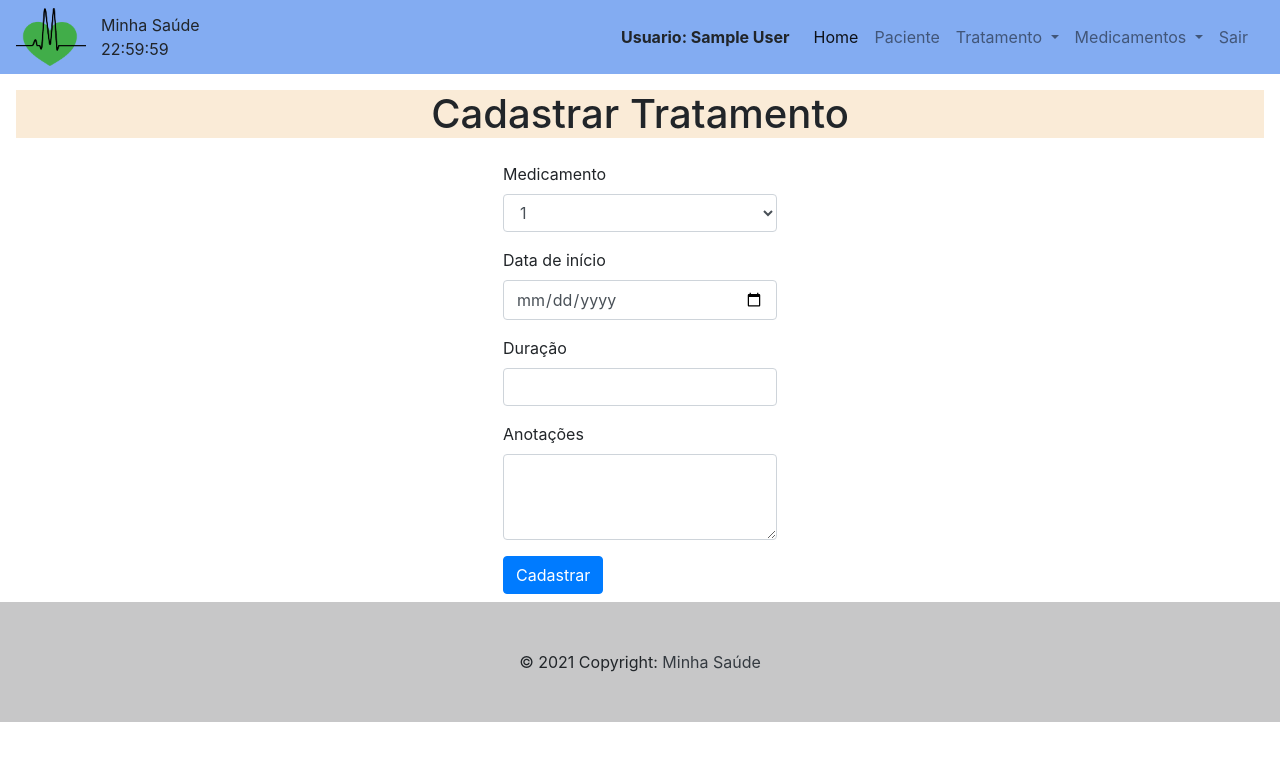
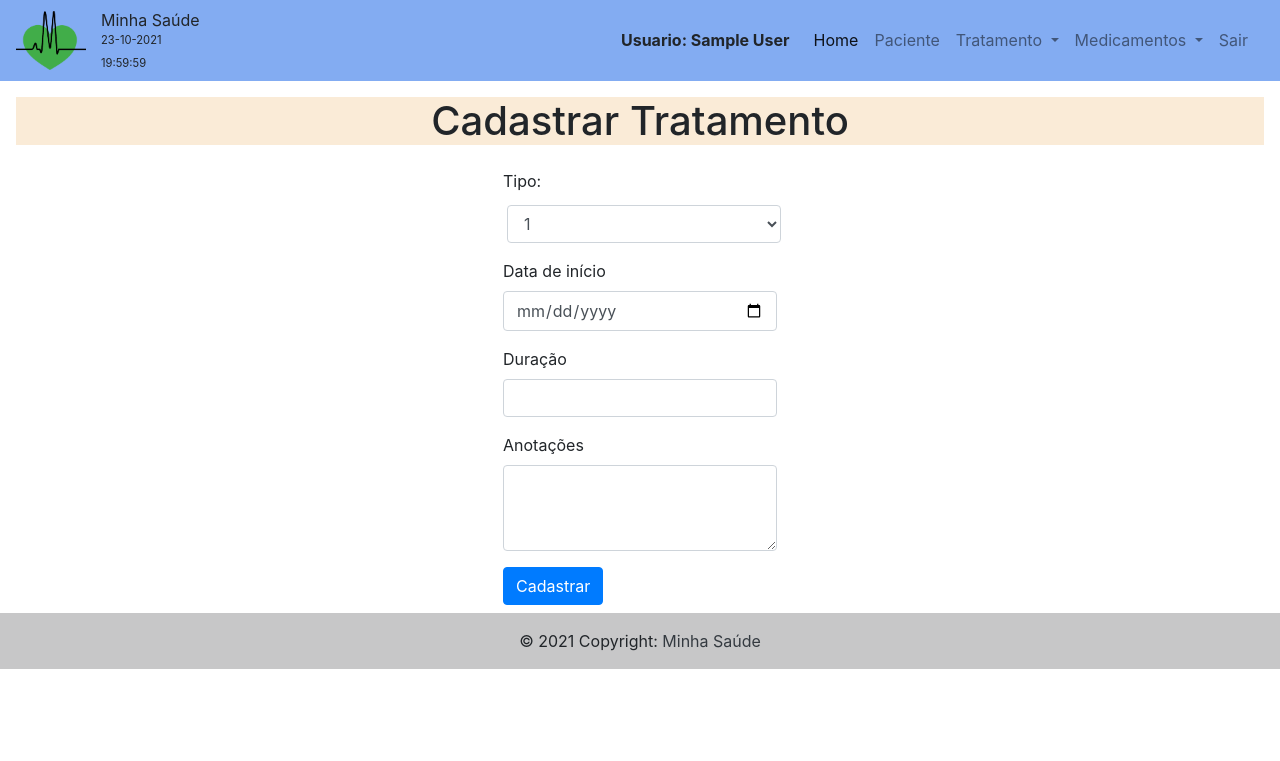
Before and after one commit to mateusvg/Minha-Saude-App-php, a PHP site: page /src/cadtratamento.php in a window 1280 px wide. Shown: the top 761 px of the page. Run offline with PHP 8.4, Linux system fonts and the light colour scheme; the visitor is signed in with stand-in values (Sample User, id 1); data that the repository does not hold is empty; some libraries are stand-ins or nearby versions.

Commit message:
melhoramentos

```diff
--- a/src/cadmedicamentoGet.php
+++ b/src/cadmedicamentoGet.php
@@ -68,13 +68,10 @@ $result = mysqli_query($conn, "SELECT * FROM medicamentos");
 
                     </tr>
 
-
                 <?php
-
                     $i++;
                 }
                 ?>
-
 
             </table>
         </div>
--- a/src/cadmedicamentoUpdate.php
+++ b/src/cadmedicamentoUpdate.php
@@ -79,6 +79,7 @@ $row = mysqli_fetch_array($result);
         </form>
     </div>
 </body>
+<!--temporizador mensagem cadastro concluido-->
 <script type="text/javascript">
     window.onload = function() {
         timedHide(document.getElementById('mensagemSucesso'), 3);
@@ -93,6 +94,7 @@ $row = mysqli_fetch_array($result);
     }
 </script>
 
+<!--Mascara preço-->
 <script src="https://ajax.googleapis.com/ajax/libs/jquery/2.1.1/jquery.min.js"></script>
 <script src="https://cdnjs.cloudflare.com/ajax/libs/jquery.mask/1.13.4/jquery.mask.min.js"></script>
 <script>
--- a/src/cadtratamento.php
+++ b/src/cadtratamento.php
@@ -15,16 +15,19 @@
 <body>
   <h1 class=" d-flex justify-content-center m-3 mb-2" style="background-color: #faebd7;">Cadastrar Tratamento</h1>
   <section>
-    <div  class="d-flex justify-content-center p-2">
+    <div class="d-flex justify-content-center p-2">
       <form>
         <div class="form-group ">
-            <label for="exampleFormControlSelect1">Medicamento</label>
-            <select class="form-control" id="exampleFormControlSelect1">
-              <option>1</option>
-              <option>2</option>
-              <option>3</option>
-              <option>4</option>
-              <option>5</option>
+          <label for="medName">Tipo:</label>
+          <select scope="row" id="medName" name="medName" value="<?php echo $row['medName']; ?>" class="form-control m-1 ">
+            <option selected>1</option>
+            <option value="Fitoterápico">2</option>
+            <option value="Alopático">3</option>
+            <option value="Homeopático">4</option>
+            <option value="Genérico">5</option>
+            <option value="Referência">6</option>
+            <option value="Similar">7</option>
+            <option value="Manipulado">8</option>
           </select>
         </div>
         <div class="form-group ">
@@ -40,11 +43,13 @@
           <label for="Anotacoes">Anotações</label>
           <textarea class="form-control" id="Anotacoes" rows="3"></textarea>
         </div>
-          <button type="submit" class="btn btn-primary" name="enviar" >Cadastrar</button>
+        <button type="submit" class="btn btn-primary" name="enviar">Cadastrar</button>
       </form>
     </div>
   </section>
 </body>
 
+
 <?php include('footer.php'); ?>
+
 </html>
--- a/src/footer.php
+++ b/src/footer.php
@@ -1,7 +1,7 @@
 <!--fixed-bottom-->
-<footer class="bg-light text-center text-lg-start position-absolute w-100">
+<footer class="bg-light text-center text-lg-start  d-flex align-items-end">
     <!-- Copyright -->
-    <div class="text-center p-5" style="background-color: rgba(0, 0, 0, 0.2);">
+    <div class="text-center p-3 w-100" style="background-color: rgba(0, 0, 0, 0.2);">
         © 2021 Copyright:
         <a class="text-dark" href="https://minhasaude.com.br/">Minha Saúde</a>
     </div>
--- a/src/menu.php
+++ b/src/menu.php
@@ -1,9 +1,16 @@
+<style>
+  .texto{
+    font-size: 0.7em;
+  }
+
+</style>
 <header>
   <nav class="navbar navbar-light navbar-expand-lg" style="background-color: #83ACF2;">
     <img class="img-fluid" alt="Responsive image" src="img/logo.png" width="70" href="home.html">
-    <div class="col">
-      <div class="p-0" href="#">Minha Saúde</div>
-      <div class="p-0" id="timestamp"></div>
+    <div class="col ">
+      <div class="" href="#">Minha Saúde</div>
+      <div class="texto mt-0"> <?= date('d-m-Y')?></div>
+      <p6 class="texto" id="timestamp"></p6>
     </div>
 
     <strong class="p-2">
@@ -41,7 +48,6 @@
               <a class="dropdown-item" href="cadmedicamento.php">Cadastrar</a>
               <a class="dropdown-item" href="cadmedicamentoGet.php">Procurar</a>
             </div>
-
           <li class="nav-item">
             <a class="nav-link" href="banco/sair.php">Sair</a>
           </li>
--- a/src/model/cadastroPost.php
+++ b/src/model/cadastroPost.php
@@ -20,7 +20,7 @@
 
 <!--Seta a data-->
 <?php
-date_default_timezone_set('UTC');
+date_default_timezone_set('America/Sao_Paulo');
 $timeAndDate= date('Y-m-d H:i:s');
 ?>
 
--- a/src/timestamp.php
+++ b/src/timestamp.php
@@ -1,4 +1,4 @@
 <?php
-date_default_timezone_set('UTC');
+date_default_timezone_set('America/Sao_Paulo');
 echo $timestamp = date('H:i:s');
 ?>
```
Also changed, not shown: src/cadmedicamento.php (+28 -3 lines), src/cadmedicamentoPost.php (+2 -9 lines), src/perfilpaciente.php (+7 -6 lines). Lines whose indentation alone changed are shown as unchanged.
